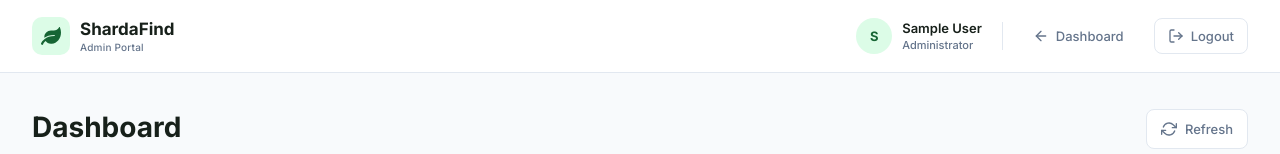
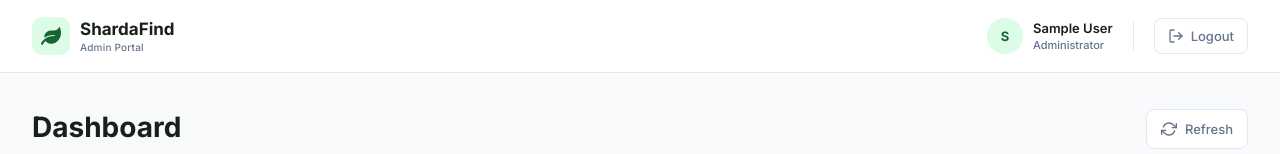
Before and after one commit to kr1shnnna/sharda_find, a React (Vite) app in the folder admin/: page /admin in a window 1280 px wide. Shown: the top 154 px of the page. Built offline with nearby package versions, Linux system fonts and the light colour scheme; no server answers; sample sign-in values are in the browser's storage.

Commit message:
admin unwanted button removed

```diff
--- a/admin/src/components/AdminHeader/AdminHeader.jsx
+++ b/admin/src/components/AdminHeader/AdminHeader.jsx
@@ -3,7 +3,6 @@ import {
 } from "react-icons/fa";
 
 import {
-  FiArrowLeft,
   FiLogOut,
 } from "react-icons/fi";
 
@@ -112,21 +111,6 @@ const AdminHeader = () => {
 
           <div className="admin-header-divider" />
 
-
-          {/* Dashboard */}
-
-          <Link
-            to="/admin"
-            className="admin-header-dashboard-link"
-          >
-            <FiArrowLeft />
-
-            <span>
-              Dashboard
-            </span>
-          </Link>
-
-
           {/* Logout */}
 
           <button
```
